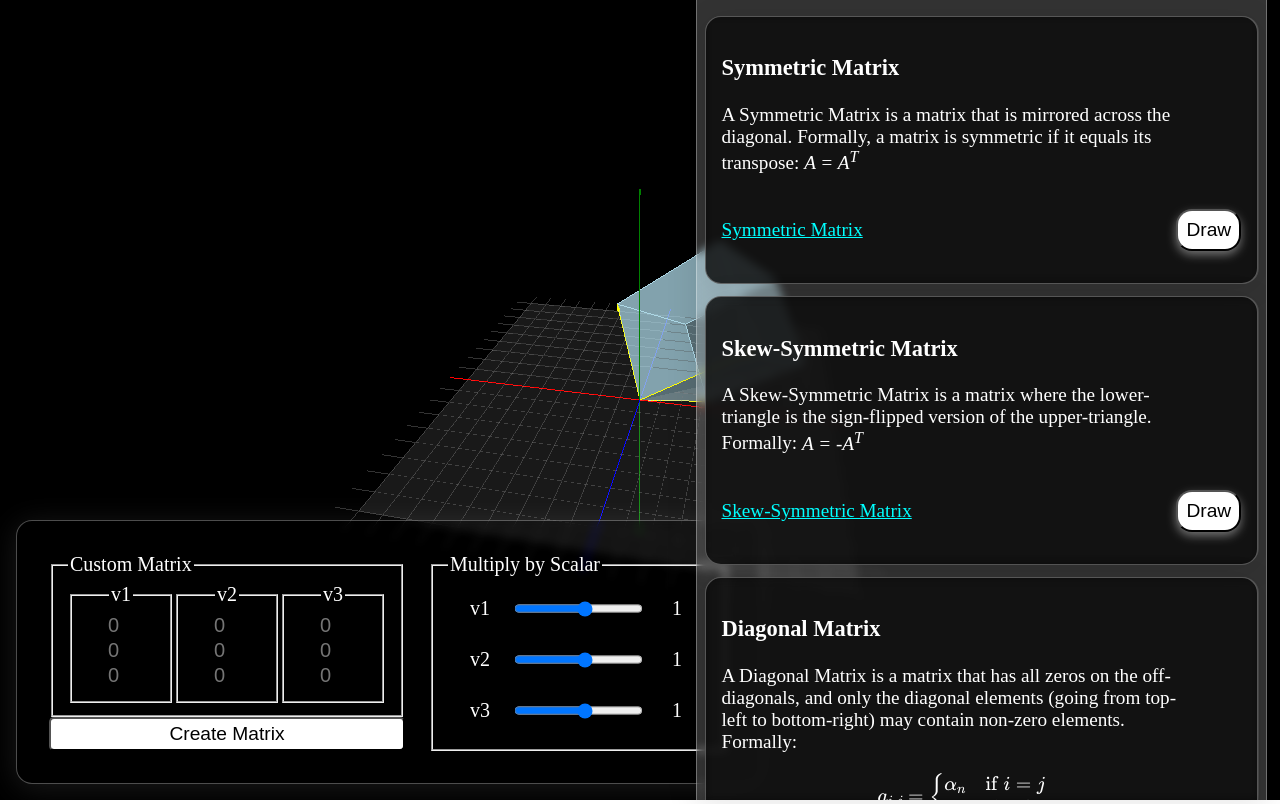
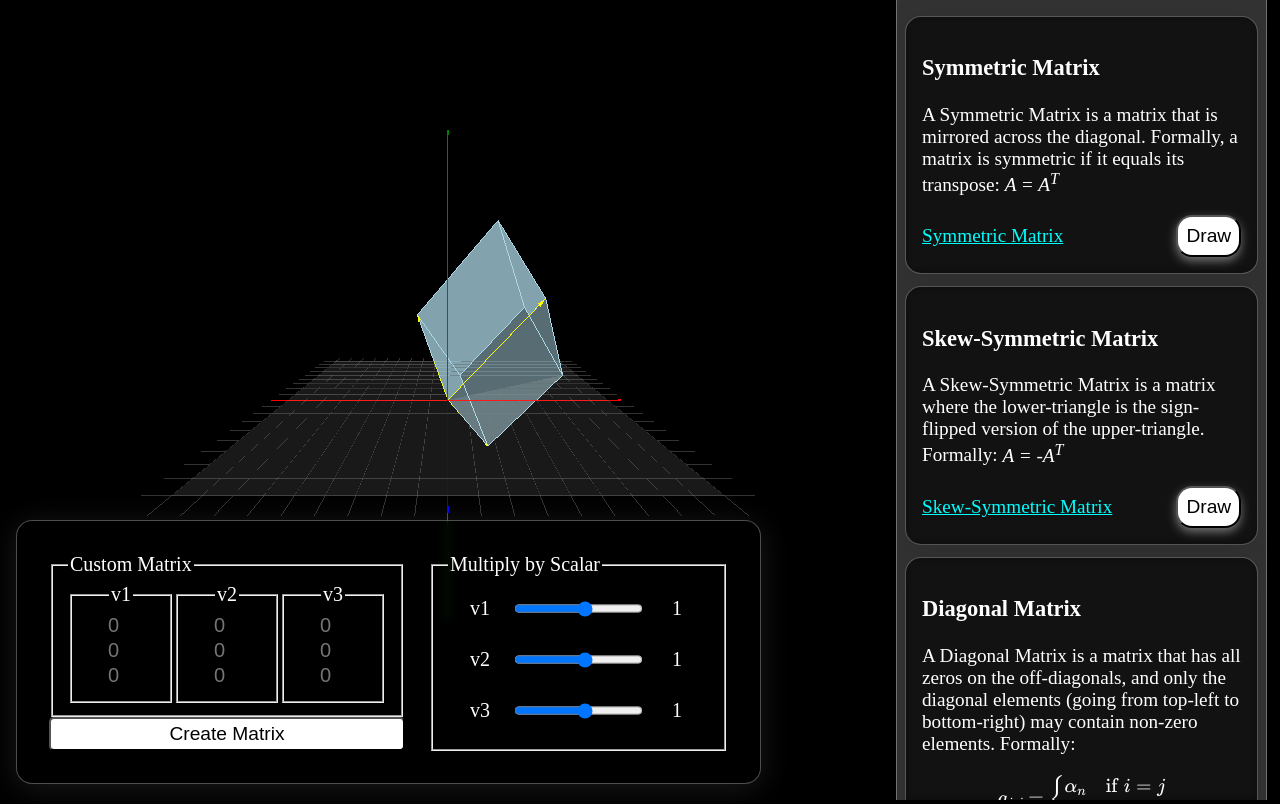
Before and after one commit to AlessandroTambellini/matrix-visualizer, a website built with Vite: page index.html in a window 1280 px wide. Built offline with nearby package versions, Linux system fonts and the light colour scheme; animation ran at ten frames a second.

Commit message:
move canvas to the left and remove footer icons

```diff
--- a/index.html
+++ b/index.html
@@ -214,16 +214,12 @@
 					</footer>
 				</article>
 
-				<footer>
-					<a href="https://github.com/AlessandroTambellini">
-						<img src="/github-svgrepo-com.svg" alt="GitHub Icon"
-							onerror="this.src='/github-svgrepo-com.png'" height="69">
-					</a>
+				<!-- <footer>
 					<a href="https://buymeacoffee.com/KU9BKcReLv">
 						<img src="/buymeacoffee-svgrepo-com.svg" alt="BuyMeACoffee Icon"
 							onerror="this.src='/buymeacoffee-svgrepo-com.png'" height="69">
 					</a>
-				</footer>
+				</footer> -->
 			</nav>
 		</main>
 
--- a/static_content.js
+++ b/static_content.js
@@ -6,17 +6,17 @@ import { CSS2DRenderer, CSS2DObject } from 'three/addons/renderers/CSS2DRenderer
 const canvas = document.querySelector('#matrix-canvas');
 
 const renderer = new THREE.WebGLRenderer({ canvas })
-renderer.setSize(window.innerWidth, window.innerHeight);
+renderer.setSize(window.innerWidth * .7, window.innerHeight);
 
 const camera = new THREE.PerspectiveCamera(75, window.innerWidth / window.innerHeight, 0.1, 1000)
 camera.lookAt(0, 0, 0)
-camera.position.set(4, 15, 20)
+camera.position.set(0, 5, 20)
 
 const controls = new OrbitControls(camera, renderer.domElement)
-controls.enableDamping = true;
+controls.enableDamping = true
 
+export const origin = new THREE.Vector3()
 export const scene = new THREE.Scene()
-export const origin = new THREE.Vector3()
 
 // rgb - xyz
 const x_axis = new THREE.ArrowHelper(new THREE.Vector3(1, 0, 0), new THREE.Vector3(-10, 0, 0), 20, 'red', 0.4)
@@ -73,8 +73,8 @@ for (let i = 1; i <= 9; i++) {
  */
 
 window.addEventListener('resize', () => {
-    renderer.setSize(window.innerWidth, window.innerHeight);
-    camera.aspect = window.innerWidth / window.innerHeight;
+    renderer.setSize(window.innerWidth * .7, window.innerHeight);
+    camera.aspect = window.innerWidth * .7 / window.innerHeight;
     camera.updateProjectionMatrix();
 });
 
--- a/style/index.css
+++ b/style/index.css
@@ -9,6 +9,7 @@ body {
     height: 100vh;
     display: flex;
     overflow: hidden; /* No clue of why the canvas always overflows a bit */
+    background-color: black;
 }
 
 /* Screen readers */
@@ -25,15 +26,15 @@ body {
 }
 
 #matrices-nav {
-    z-index: 99;
-    position: absolute;
+    position: fixed;
+    right: 1vw;
     top: 0;
-    right: 1vw;
+    width: calc(30% - 1vw);
     height: 100vh;
     overflow-y: scroll;
     scrollbar-width: none; /* For Firefox */
+
     padding: 1rem .5rem;
-
     background: rgba(255, 255, 255, 0.2);
     box-shadow: 0 4px 30px rgba(0, 0, 0, 0.1);
     backdrop-filter: blur(5px);
@@ -61,6 +62,10 @@ body {
     border-radius: 16px;
 }
 
+#matrices-nav .card:last-child {
+    margin-bottom: 0;
+}
+
 #matrices-nav .card footer {
     display: flex;
     justify-content: space-between;
@@ -80,13 +85,6 @@ body {
     color: aqua;
 }
 
-#matrices-nav footer {
-    padding: 1rem 0;
-    display: flex;
-    justify-content: center;
-    gap: 1rem;
-}
-
 .label {
     font-size: 1.5rem;
     color: yellow;
@@ -97,7 +95,7 @@ body {
 }
 
 .card p, .card li {
-    width: 50ch;
+    max-width: 50ch;
 }
 
 .flex {
--- a/style/matrix_settings.css
+++ b/style/matrix_settings.css
@@ -1,3 +1,11 @@
+#matrix-canvas {
+    position: fixed;
+    left: 0;
+    top: 0;
+    width: 70%;
+    height: 100%;
+}
+
 #matrix-settings {
     position: absolute;
     z-index: 99; /* Otherwise, the user is not able to move the slider of the range, because
```
Also changed, not shown: public/buymeacoffee-svgrepo-com.png (deleted), public/buymeacoffee-svgrepo-com.svg (deleted), public/github-svgrepo-com.png (deleted), public/github-svgrepo-com.svg (deleted).
